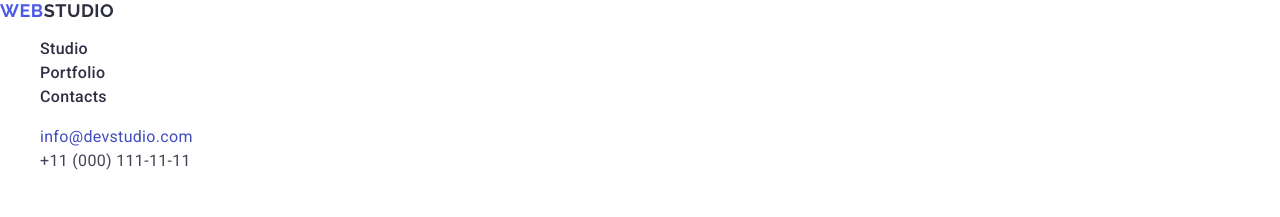
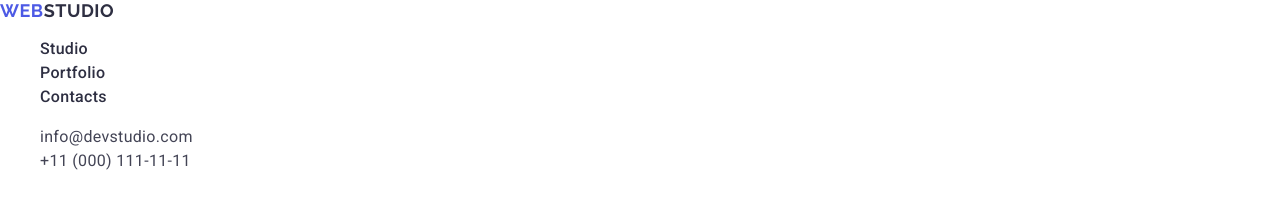
Before and after one commit to Tolixandr/goit-markup-hw-02, a plain HTML site: page index.html in a window 1280 px wide. In both pictures the pointer is over the link "info@devstudio.com". Shown: the top 217 px of the page. Drawn offline with nearby package versions, Linux system fonts and the light colour scheme.

Commit message:
goit-markup-hw-02

```diff
--- a/css/styles.css
+++ b/css/styles.css
@@ -44,7 +44,7 @@ letter-spacing: 0.02em;
 }
 .address-link:hover,
 .address-link:focus {
-    color: #404BBF;
+    color: #434455;
 }
 .section-effective {
     background-color: #2E2F42;
@@ -64,7 +64,7 @@ font-size: 16px;
 font-weight: 500;
 line-height: 1.5;
 letter-spacing: 0.04em;
-background-color: #4D5AE5;
+background-color:#4D5AE5;
 cursor: pointer;
 }
 .button:hover,
```
